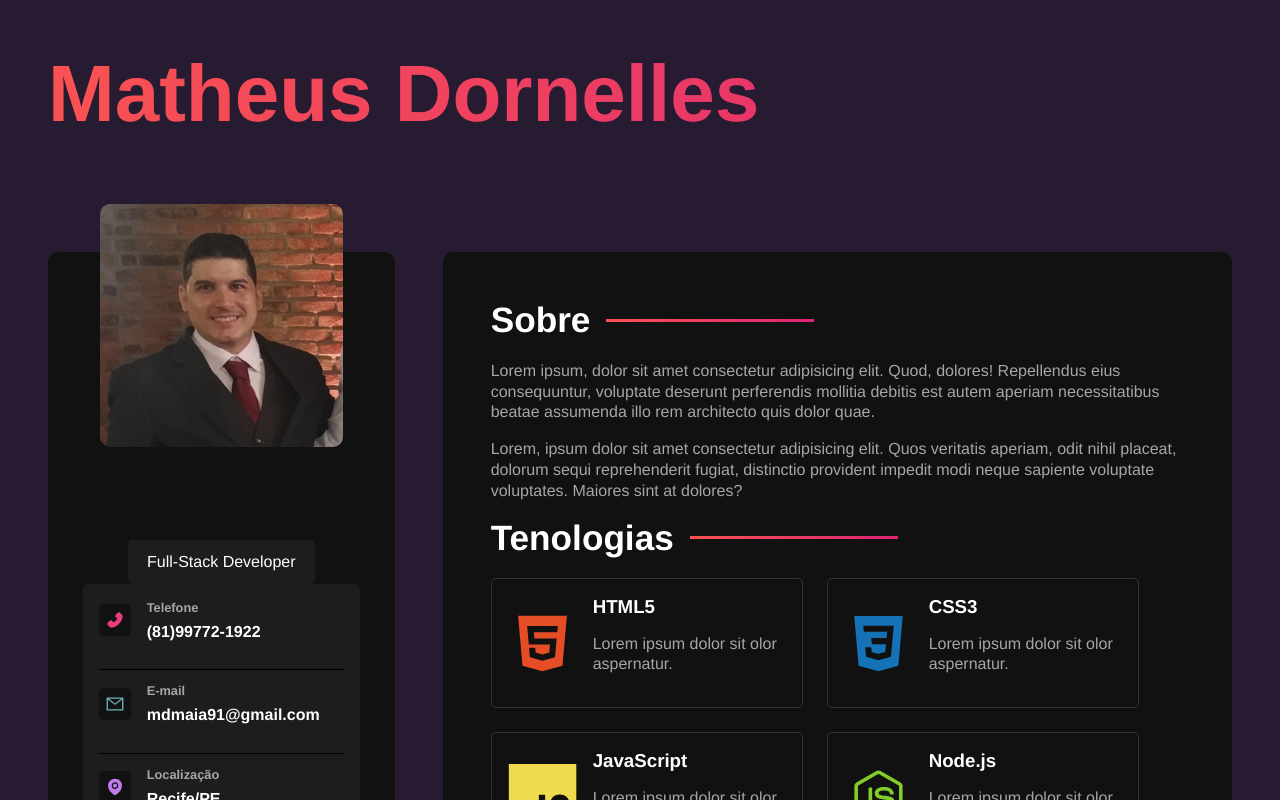
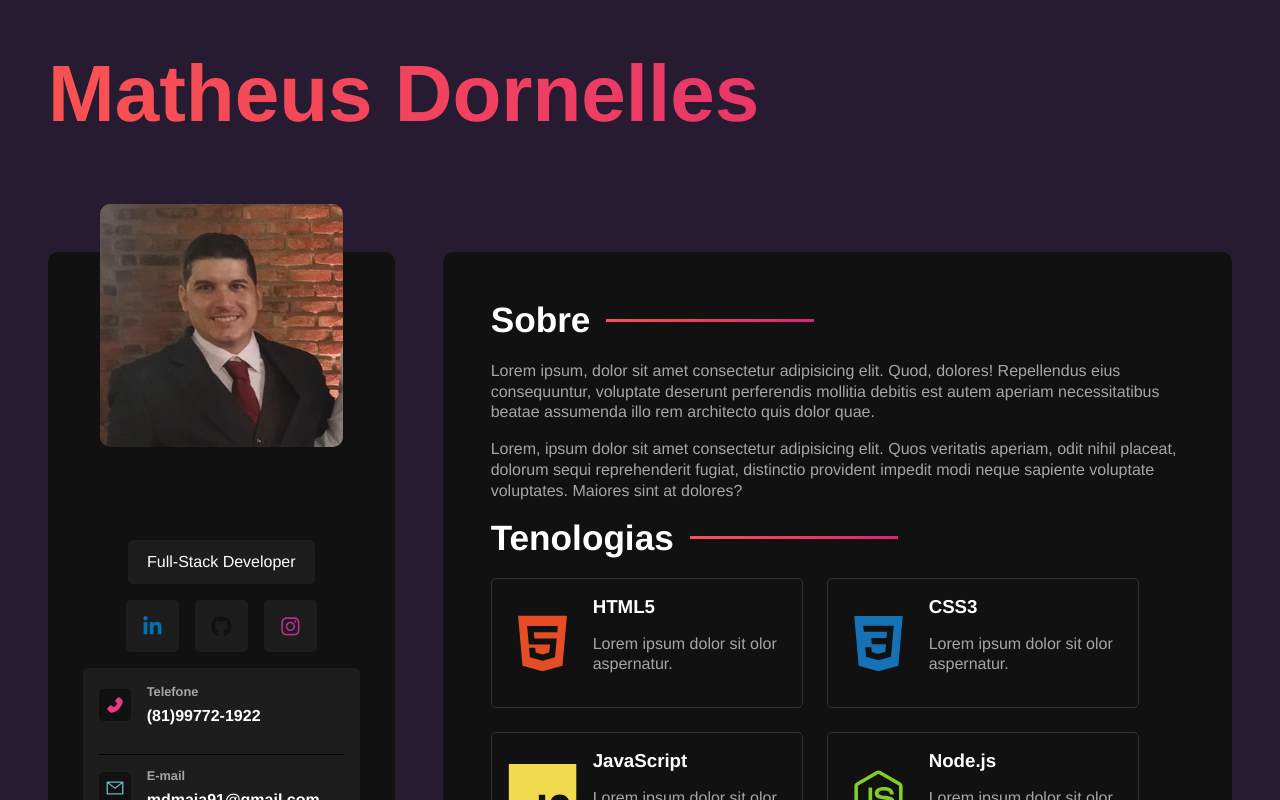
Before and after one commit to matheusDornelles/Portfolio, a React (Vite) app in the folder react-sass/: page / in a window 1280 px wide. Shown: the top 800 px of the page. Built offline with nearby package versions, Linux system fonts and the light colour scheme.

Commit message:
Revert "ajuste na funcao de social networks"
This reverts commit a7b010f9aeeafca7613b1b12a4df7e70b3aa7ae4.

```diff
--- a/react-sass/src/components/SocialNetworks.jsx
+++ b/react-sass/src/components/SocialNetworks.jsx
@@ -3,34 +3,22 @@ import { FaLinkedinIn, FaGithub, FaInstagram } from "react-icons/fa";
 import '../styles/components/socialnetworks.sass'
 
 const socialNetworks = [
-  { name: "linkedin", icon: <FaLinkedinIn /> },
-  { name: "github", icon: <FaGithub /> },
-  { name: "instagram", icon: <FaInstagram /> },
-];
+    { name: "linkedin", icon: <FaLinkedinIn /> },
+    { name: "github", icon: <FaGithub /> },
+    { name: "instagram", icon: <FaInstagram /> },
+  ];
 
 const SocialNetworks = () => {
-  getSocialNetwork(socialNetworks);
+    return (
+        <section id="social-networks">
+          {socialNetworks.map((network) => (
+            <a href="https://www.linkedin.com/in/matheus-dornelles-02942791/"  className="social-btn" id={network.name} key={network.name}>
+              {network.icon}
+            </a>
+          ))}
+
+        </section>
+    );
 }
 
-function getSocialNetwork(socialNetworks) {
-  socialNetworks.map(network => {
-    if (network.name == "github") {
-      return ((<section id="social-networks">
-
-        <a href="https://github.com/matheusDornelles" className="social-btn" id={network.name} key={network.name}>
-          {network.icon}
-        </a>
-
-      </section>));
-    } else if (network.name == "linkedin") {
-      return (<a href="https://www.linkedin.com/in/matheus-dornelles-02942791/" className="social-btn" id={network.name} key={network.name}>
-        {network.icon}
-      </a>)
-
-    }
-  })
-}
-
-// TODO alterar condicional if else para usar filter do array. mudar function para arrow function
-
 export default SocialNetworks
```
